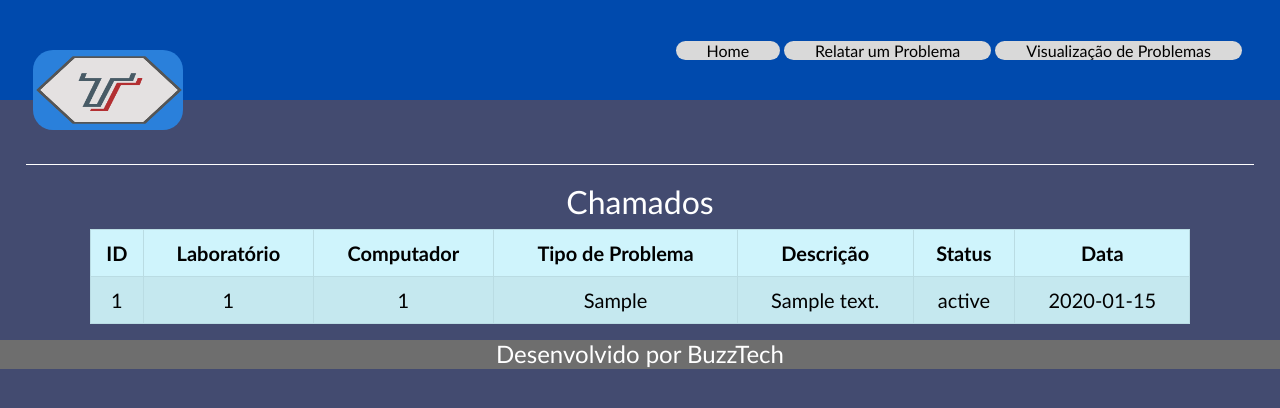
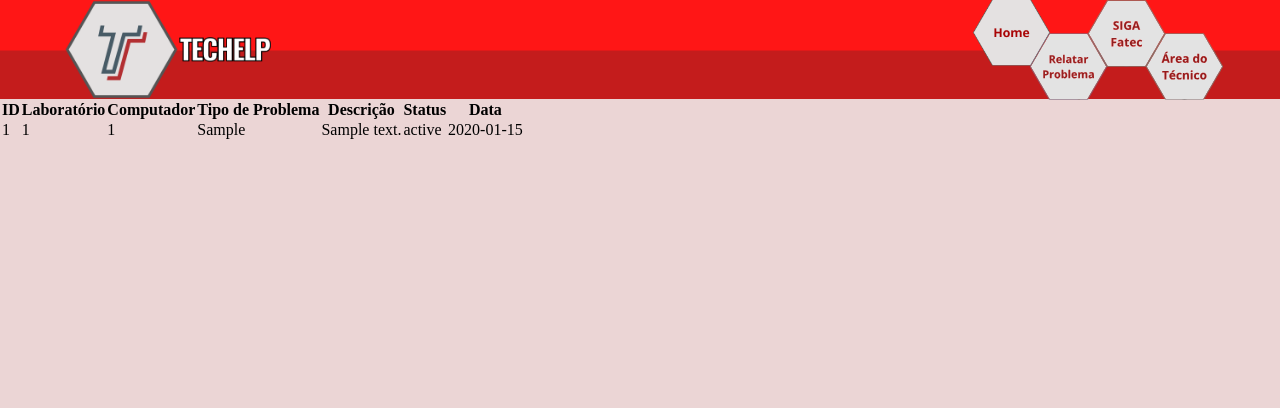
Before and after one commit to BuzzTech-API/API, a Flask app: page /visualizar in a window 1280 px wide. Shown: the top 408 px of the page. Run offline with Flask 2, Linux system fonts and the light colour scheme; tables that the repository leaves empty hold one stand-in row (values such as "Sample post"); some libraries are stand-ins or nearby versions.

Commit message:
atualização de html: base, home, visualizar

```diff
--- a/src/app/templates/base.html
+++ b/src/app/templates/base.html
@@ -30,7 +30,7 @@
         </div>
     </div>
     <section>
-        {% block conteudo%}
+        {% block content%}
         {% endblock %}
     </section>
 </body>
--- a/src/app/templates/home.html
+++ b/src/app/templates/home.html
@@ -9,7 +9,12 @@
 </head>
 <body class="fundo">
     <div class="centro">
+        {% if current_user.is_authenticated %}
+        <a href="/visualizar"><img class = "hexag" src="../static/img/Hexagono.png" alt="hexagono"><h1 class="butTxt">Visualizar Problema</h1></a>
+
+        {% else %}
         <a href="/login"><img class = "hexag" src="../static/img/Hexagono.png" alt="hexagono"><h1 class="butTxt">Área do Técnico</h1></a>
+        {% endif %}
 
 
         <img class = "logo" src="../static/img/Logo.png" alt="logo" height="370px" width="350px">
--- a/src/app/templates/visualizar.html
+++ b/src/app/templates/visualizar.html
@@ -1,38 +1,6 @@
-<!DOCTYPE html>
-<html lang="en">
-<head>
-    <meta charset="UTF-8">
-    <meta http-equiv="X-UA-Compatible" content="IE=edge">
-    <meta name="viewport" content="width=device-width, initial-scale=1.0">
-    <link href="https://cdn.jsdelivr.net/npm/bootstrap@5.2.0/dist/css/bootstrap.min.css" rel="stylesheet" integrity="sha384-gH2yIJqKdNHPEq0n4Mqa/HGKIhSkIHeL5AyhkYV8i59U5AR6csBvApHHNl/vI1Bx" crossorigin="anonymous">
-    <link rel="stylesheet" href="https://cdn.jsdelivr.net/npm/bootstrap-icons@1.9.1/font/bootstrap-icons.css">
-    <link rel="stylesheet" href="/static/css/styles.css">
-    <title>Visualização de Chamados</title>
-</head>
-<body class="body">
-    <div class="menu">
-        <div style="background-color:#2A80DB; margin-right: 87.1%; margin-left: 1%; padding-left: 0.08%; border-radius: 20px;">
-            <a href="/"><img src="../static/img/Logo.png" alt="logo" width="150" height="80"></a>
-        </div>
+{% extends 'base.html' %}
+{% block content %}
 
-        <div style="text-align: end;margin-top: -7.2%; margin-left: 50%; margin-right: 1%;">
-            <p style="text-align: center;">
-                <a class="tuiuiu" href="/" style="background-color: #D9D9D9; border-radius: 10px; padding-left: 5%; padding-right: 5%;">Home</a>
-
-                <a class="tuiuiu" href="/abertura" style="background-color: #D9D9D9; border-radius: 10px; padding-left: 5%; padding-right: 5%;">Relatar um Problema</a>
-
-                <a class="tuiuiu" href="/visualizar" style="background-color: #D9D9D9; border-radius: 10px; padding-left: 5%; padding-right: 5%;">Visualização de Problemas</a>
-            </p>
-        </div>
-    </div>
-    <div>
-        <hr size="5" style="color: white; opacity: 100%; margin-left: 2%; margin-right: 2%; margin-top: 5%;">
-    </div>
-
-    <div class="blockquote text-center">
-    <h2 style="color: white;">Chamados</h2>
-
-    <div class="visualizar" style="padding: 0% 7%;">
     <!-- Aqui temos a tabela de visualização-->
     <table class="table table-info table-bordered table-striped" style="margin-bottom: 0%;">
         <thead>
@@ -70,12 +38,5 @@
         {% endfor %}
         </tbody>
         </table>
-    </div>
-    </div>
-    <div class="bottom">
-        <p>
-            <h4 style="color: white; text-align: center;;">Desenvolvido por BuzzTech</h5>
-        </p>
-    </div>
-</body>
-</html>
+
+        {% endblock %}
--- a/src/migrations/versions/9496569a9c62_.py
+++ b/src/migrations/versions/7b062d93a14f_.py
@@ -1,8 +1,8 @@
 """empty message
 
-Revision ID: 9496569a9c62
+Revision ID: 7b062d93a14f
 Revises:
-Create Date: 2022-10-06 16:08:04.998451
+Create Date: 2022-10-07 18:52:13.082442
 
 """
 from alembic import op
@@ -10,7 +10,7 @@ import sqlalchemy as sa
 
 
 # revision identifiers, used by Alembic.
-revision = '9496569a9c62'
+revision = '7b062d93a14f'
 down_revision = None
 branch_labels = None
 depends_on = None
```
